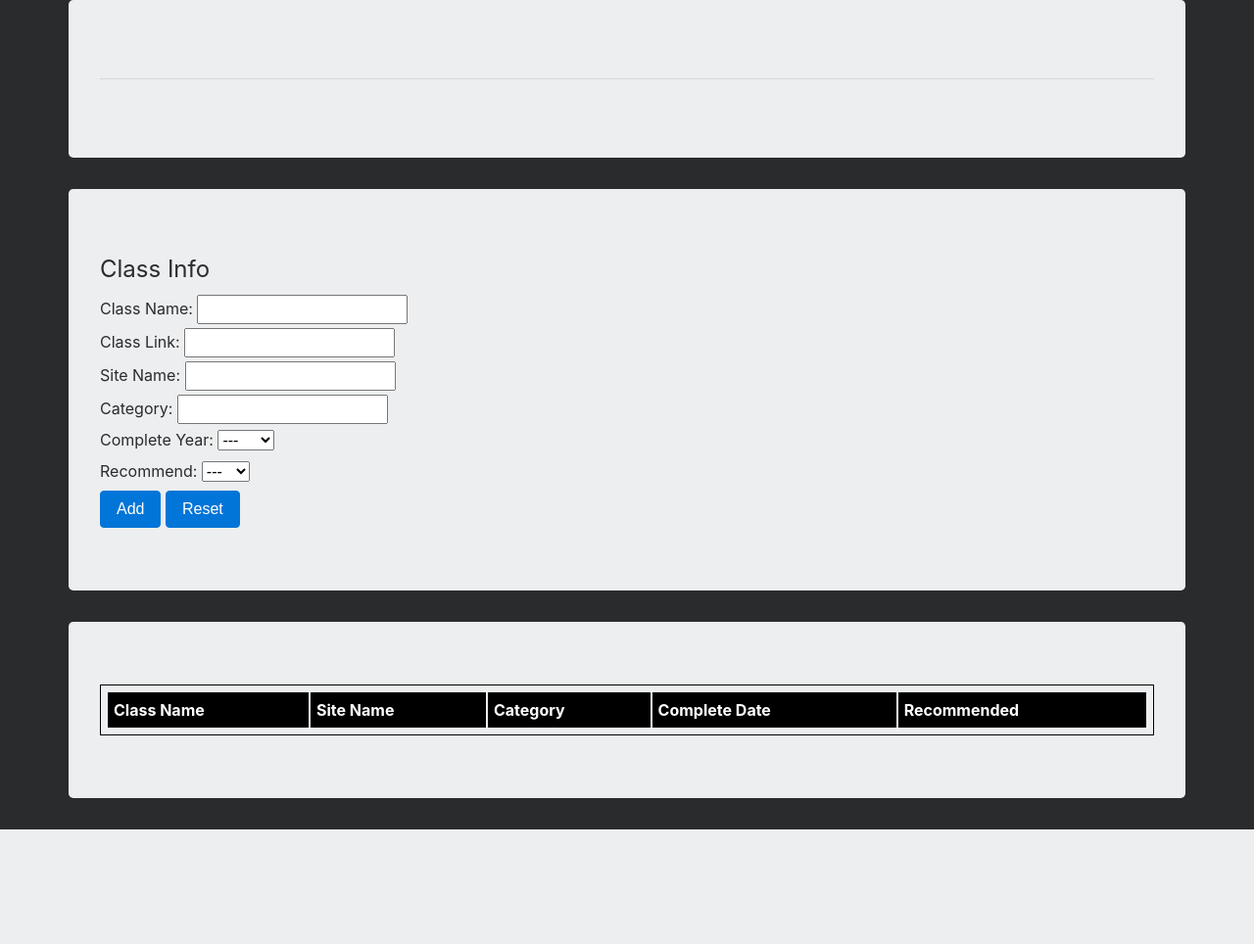
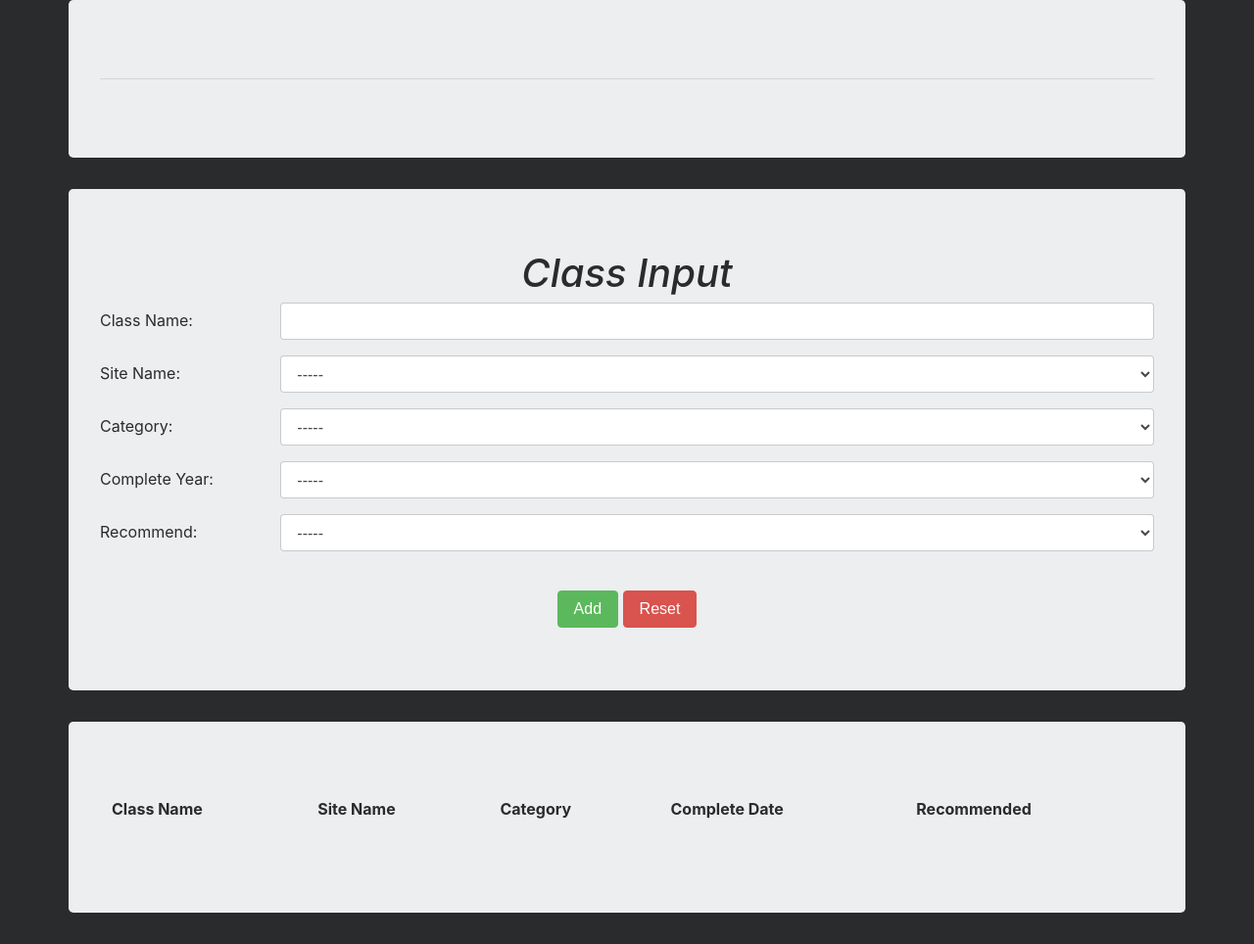
Before and after one commit to jfb716/website-titanjohn, a PHP site: page / in a window 1280 px wide. Shown: the whole page at 98% size. Before the commit the page ends 847 px from the top, so only its background shows below. Run offline with PHP 8.4, Linux system fonts and the light colour scheme; data that the repository does not hold is empty; some libraries are stand-ins or nearby versions.

Commit message:
styled form and table with bootstrap 4

```diff
--- a/index.html
+++ b/index.html
@@ -24,37 +24,104 @@
       <div class="jumbotron container">
         <form class="classAdd" action="add.php" method="post">
           <fieldset>
-            <legend>Class Info</legend>
-            <label for="class">Class Name:</label>
-            <input type="text" name="class" id="class" required><br>
-            <label for="classlink">Class Link:</label>
-            <input type="url" name="classlink" id="classlink" required><br>
-            <label for="site">Site Name:</label>
-            <input type="text" name="site" id="site" required><br>
-            <label for="category">Category:</label>
-            <input type="text" name="category" id="category" required><br>
-            <label for="complete">Complete Year:</label>
-            <select id="complete" name="complete" required>
-              <option value="">---</option>
+            <legend class="h1 text-center font-italic">Class Input</legend>
+            <div class="form-group row">
+              <label for="class" class="col-sm-2 col-form-label">Class Name:</label>
+              <div class="col-sm-10">
+                <input type="text" name="class" id="class" class="form-control" required>
+              </div>
+            </div>
+            <div class="form-group row">
+                <label for="site" class="col-sm-2 col-form-label">Site Name:</label>
+              <div class="col-sm-10">
+                <select id="site" name="site" class="form-control" required>
+                  <option value="">-----</option>
+                  <option value="Codecademy">Codecademy</option>
+                  <option value="Udemy">Udemy</option>
+                  <option value="Code School">Code School</option>
+                  <option value="EdX">EdX</option>
+                </select>
+              </div>
+            </div>
+            <div class="form-group row">
+                <label for="category" class="col-sm-2 col-form-label">Category:</label>
+              <div class="col-sm-10">
+                <select id="category" name="category" class="form-control" required>
+                  <option value="">-----</option>
+                  <option value="CSS">CSS</option>
+                  <option value="HTML">HTML</option>
+                  <option value="JavaScript">JavaScript</option>
+                  <option value="Ruby">Ruby</option>
+                  <option value="Git">Git</option>
+                  <option value="Command Line">Command Line</option>
+                  <option value="SQL">SQL</option>
+                  <option value="Python">Python</option>
+                  <option value="Java"></option>
+                  <option value="Objective-C">Objective-C</option>
+                  <option value="jQuery">jQuery</option>
+                  <option value="AngularJS">AngularJS</option>
+                  <option value="Sass">Sass</option>
+                  <option value="PHP">PHP</option>
+                  <option value="Ruby on Rails">Ruby on Rails</option>
+                  <option value="ReactJS">ReactJS</option>
+                  <option value="API">API</option>
+                  <option value="AJAX">AJAX</option>
+                  <option value="C">C</option>
+                  <option value="GitHub">GitHub</option>
+                  <option value="HTTP">HTTP</option>
+                  <option value="Binary">Binary</option>
+                  <option value="Bootstrap">Bootstrap</option>
+                  <option value="Tableau">Tableau</option>
+                  <option value="Studio">Studio</option>
+                  <option value="Xcode">Xcode</option>
+                  <option value="DOM">DOM</option>
+                  <option value="RegEx">RegEx</option>
+                  <option value="Linux">Linux</option>
+                  <option value="Unity">Unity</option>
+                  <option value="C#">C#</option>
+                  <option value="Swift">Swift</option>
+                  <option value="Go">Go</option>
+                  <option value="Cyber Security">Cyber Security</option>
+                  <option value="Perl">Perl</option>
+                  <option value="NodeJS">NodeJS</option>
+                  <option value="C++">C++</option>
+                  <option value="Shell Scritpting">Shell Scripting</option>
+                </select>
+              </div>
+            </div>
+            <div class="form-group row">
+                <label for="complete" class="col-sm-2 col-form-label">Complete Year:</label>
+              <div class="col-sm-10">
+                <select id="complete" name="complete" class="form-control" required>
+                  <option value="">-----</option>
                   <option value="2015">2015</option>
                   <option value="2016">2016</option>
                   <option value="2017">2017</option>
                   <option value="2018">2018</option>
-            </select><br>
-            <label for="recommend">Recommend:</label>
-            <select id="recommend" name="recommend" required>
-              <option value="">---</option>
+                </select>
+              </div>
+            </div>
+            <div class="form-group row">
+                <label for="recommend" class="col-sm-2 col-form-label">Recommend:</label>
+              <div class="col-sm-10">
+                <select id="recommend" name="recommend" class="form-control" required>
+                  <option value="">-----</option>
                   <option value="Yes">Yes</option>
                   <option value="No">No</option>
                 </select><br>
-            <input type="submit" value="Add" class="btn btn-primary">
-            <input type="reset" class="btn btn-primary">
+              </div>
+            </div>
+            <div class="text-center">
+              <input type="submit" value="Add" class="btn btn-success">
+              <input type="reset" class="btn btn-danger">
+            </div>
           </fieldset>
         </form>
       </div>
 
       <div class="jumbotron container">
-        <table id="classTable">
+        <table id="classTable" class="table table-striped table-hover">
+          <thead>
             <tr>
               <th>Class Name</th>
               <th>Site Name</th>
@@ -62,6 +129,8 @@
               <th>Complete Date</th>
               <th>Recommended</th>
             </tr>
+          </thead>
+          <tbody>
             <tr>
               <td>HTML</td>
               <td>Udemy</td>
@@ -69,6 +138,7 @@
               <td>02/14/2017</td>
               <td>Yes</td>
             </tr>
+          </tbody>
         </table>
       </div>
     </body>
--- a/script.js
+++ b/script.js
@@ -1,3 +1,4 @@
+
 $(document).ready(function(){
 
           jaData();
--- a/style.css
+++ b/style.css
@@ -1,27 +1,3 @@
 body {
   background-color: #292b2c;
 }
-
-table, th, td {
-  border: 1px solid black;
-  padding: 5px;
-}
-
-table{
-  width: 100%;
-  border-collapse: separate;
-  border-spacing: 2px;
-}
-
-#classTable tr:nth-child(even) {
-  background-color: #eee;
-}
-
-#classTable tr:nth-child(odd) {
-  background-color: #fff;
-}
-
-#classTable th {
-  background-color: black;
-  color: white;
-}
```
Lines whose indentation alone changed are shown as unchanged.
